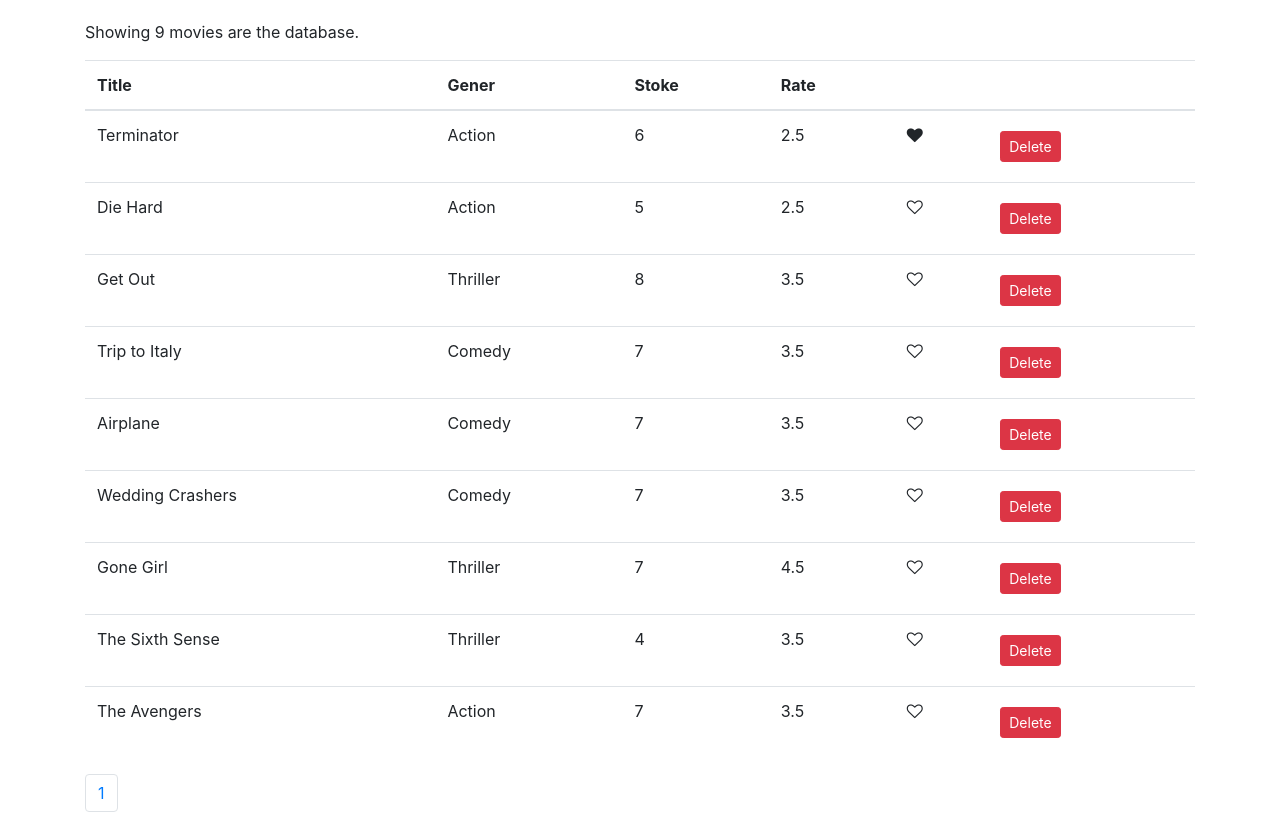
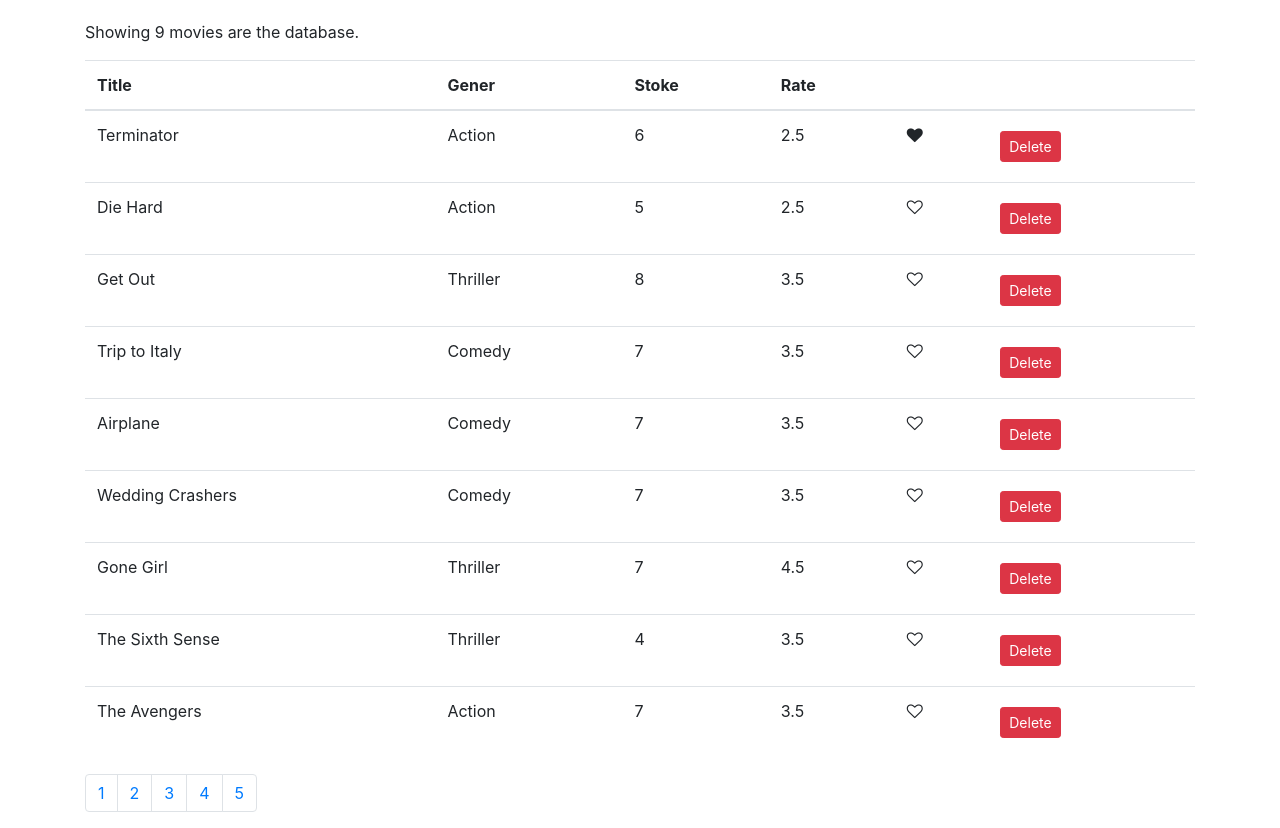
Before and after one commit to tege1984/vidley-frontend, a React (Create React App) app: page / in a window 1280 px wide. Built offline with nearby package versions, Linux system fonts and the light colour scheme.

Commit message:
pagination solution 01

```diff
--- a/src/App.js
+++ b/src/App.js
@@ -8,7 +8,6 @@ class App extends Component {
     return (
       <main role="main" className="container">
         <Movies />
-        <Pagination />
       </main>
     );
   }
--- a/src/components/common/pagination.jsx
+++ b/src/components/common/pagination.jsx
@@ -1,14 +1,33 @@
 import React, { Component } from "react";
 
-const Pagination = () => {
+// input: data
+// output: raise events
+
+const Pagination = props => {
+  console.log(props);
+  const { movies, onClick } = props;
+  const pageLimit = 2;
+  const totalItems = movies.length;
+
+  const pageCount =
+    totalItems % pageLimit
+      ? Math.floor(totalItems / pageLimit) + 1
+      : Math.floor(totalItems / pageLimit);
+  //console.log(Array.from(Array(pageCount).keys()));
   return (
     <nav aria-label="Page navigation example">
       <ul className="pagination">
-        <li className="page-item">
-          <a className="page-link" href="#">
-            1
-          </a>
-        </li>
+        {Array.from(Array(pageCount).keys()).map(p => (
+          <li
+            onClick={() => onClick(p + 1, pageLimit, movies)}
+            key={p + 1}
+            className="page-item"
+          >
+            <a className="page-link" href="#">
+              {p + 1}
+            </a>
+          </li>
+        ))}
       </ul>
     </nav>
   );
--- a/src/components/movies.jsx
+++ b/src/components/movies.jsx
@@ -1,6 +1,7 @@
 import React, { Component } from "react";
 import { getMovies } from "../services/fakeMovieService";
 import Like from "./common/Like";
+import Pagination from "./common/pagination";
 class Movies extends Component {
   state = {
     movies: getMovies()
@@ -18,6 +19,15 @@ class Movies extends Component {
     movies[index] = { ...movies[index] };
     movies[index].liked = !movies[index].liked;
     this.setState({ movies });
+  };
+
+  handlePagination = (pageCount, pageLimit, movies) => {
+    const moviesInPage = movies.slice(
+      pageCount * pageLimit - pageLimit,
+      pageCount * pageLimit
+    );
+    this.setState({ movies: moviesInPage });
+    console.log(moviesInPage);
   };
 
   render() {
@@ -65,6 +75,11 @@ class Movies extends Component {
             ))}
           </tbody>
         </table>
+
+        <Pagination
+          movies={this.state.movies}
+          onClick={this.handlePagination}
+        />
       </React.Fragment>
     );
   }
```
